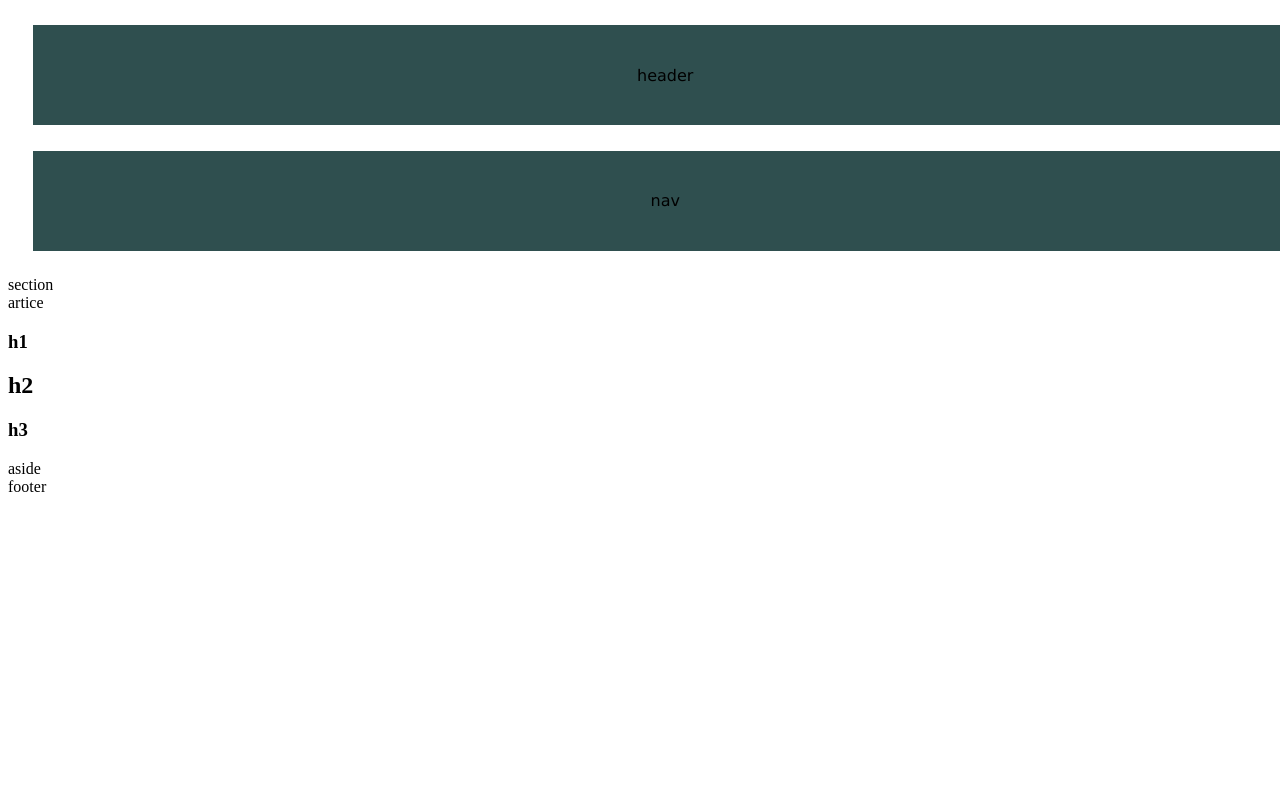
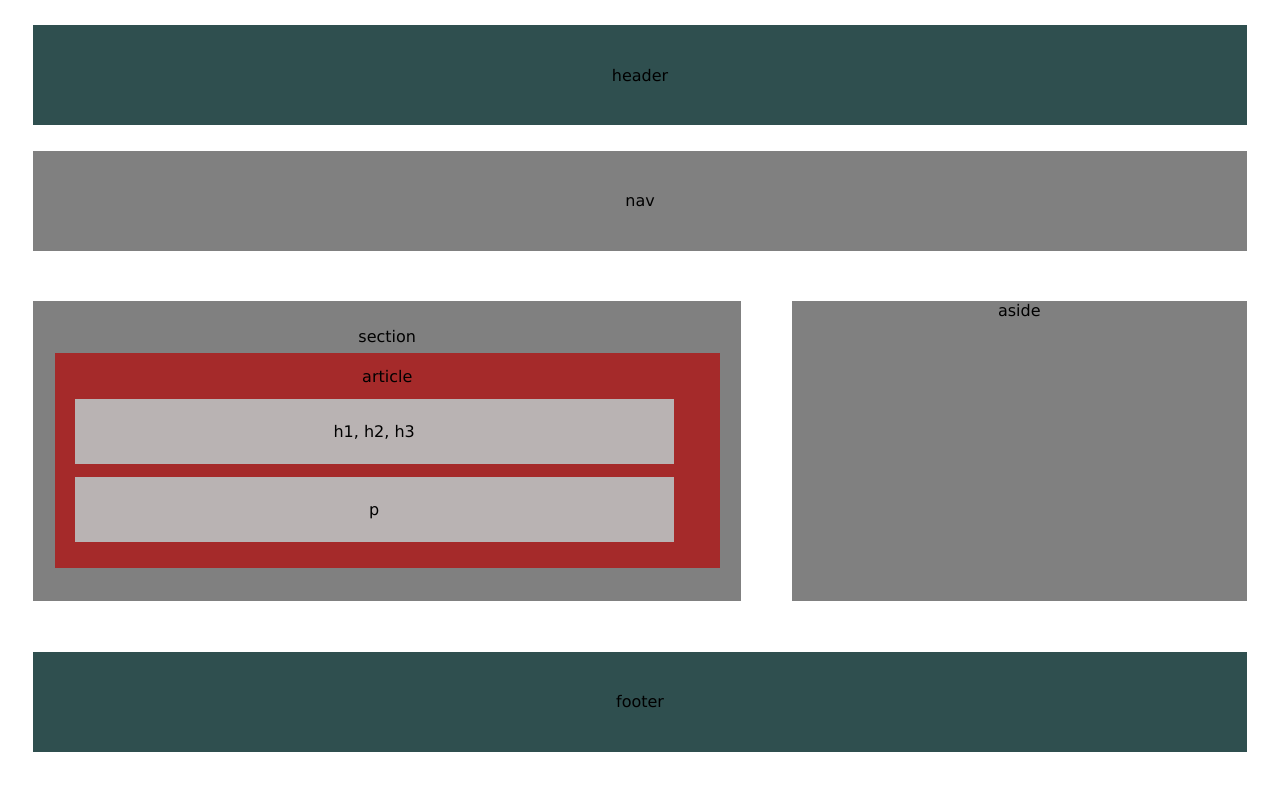
Before and after one commit to Artierra/HW-wireframe, a plain HTML site: page index.html in a window 1280 px wide. Drawn offline with Linux system fonts and the light colour scheme.

Commit message:
Add files via upload

```diff
--- a/index.html
+++ b/index.html
@@ -13,18 +13,18 @@
     <header>header</header>
 
     <nav>nav</nav>
+    <div>
+        <section>section
+            <article>article
+                <p>h1, h2, h3</p>
+                <p>p</p>
+            </article>
 
-    <section>section
-        <article>artice
-            <h1>h1</h1>
-            <h2>h2</h2>
-            <h3>h3</h3>
-        </article>
+        </section>
 
-    </section>
+        <aside>aside</aside>
 
-    <aside>aside</aside>
-
+    </div>
 
     <footer>footer </footer>
 
--- a/stylesheet1.css
+++ b/stylesheet1.css
@@ -1,6 +1,6 @@
 header {
     text-align: center;
-    width: 100%;
+    width: 96%;
     height: 100px;
     background-color: darkslategray;
     font-family: 'Lucida Sans', 'Lucida Sans Regular', 'Lucida Grande', 'Lucida Sans Unicode', Geneva, Verdana, sans-serif;
@@ -12,7 +12,70 @@ header {
 
 nav {
     text-align: center;
-    width: 100%;
+    width: 96%;
+    height: 100px;
+    background-color: grey;
+    font-family: 'Lucida Sans', 'Lucida Sans Regular', 'Lucida Grande', 'Lucida Sans Unicode', Geneva, Verdana, sans-serif;
+    align-content: center;
+    border: 2%;
+    margin: 2%;
+    padding 2%;
+}
+
+section {
+    text-align: center;
+    width: 56%;
+    height: 300px;
+    display: inline-block;
+    background-color: grey;
+    font-family: 'Lucida Sans', 'Lucida Sans Regular', 'Lucida Grande', 'Lucida Sans Unicode', Geneva, Verdana, sans-serif;
+    border: 2%;
+    margin: 2%;
+    padding 2%;
+    align-content: center;
+}
+
+article {
+    text-align: center;
+    width: 92%;
+    height: 200px;
+    display: inline-block;
+    background-color: brown;
+    font-family: 'Lucida Sans', 'Lucida Sans Regular', 'Lucida Grande', 'Lucida Sans Unicode', Geneva, Verdana, sans-serif;
+    padding: 1%;
+    margin: 1%;
+    align-content: center;
+}
+
+p {
+    text-align: center;
+    width: 92%;
+    height: 65px;
+    background-color: rgb(185, 179, 179);
+    font-family: 'Lucida Sans', 'Lucida Sans Regular', 'Lucida Grande', 'Lucida Sans Unicode', Geneva, Verdana, sans-serif;
+    border: 1%;
+    margin: 2%;
+    padding 1%;
+    align-content: center;
+}
+
+aside {
+    float: right;
+    text-align: center;
+    width: 36%;
+    display: inline-block;
+    height: 300px;
+    background-color: grey;
+    font-family: 'Lucida Sans', 'Lucida Sans Regular', 'Lucida Grande', 'Lucida Sans Unicode', Geneva, Verdana, sans-serif;
+    border: 2%;
+    margin: 2%;
+    padding 2%;
+}
+
+footer {
+    clear: both;
+    text-align: center;
+    width: 96%;
     height: 100px;
     background-color: darkslategray;
     font-family: 'Lucida Sans', 'Lucida Sans Regular', 'Lucida Grande', 'Lucida Sans Unicode', Geneva, Verdana, sans-serif;
@@ -21,5 +84,3 @@ nav {
     margin: 2%;
     padding 2%;
 }
-
-{}
```
